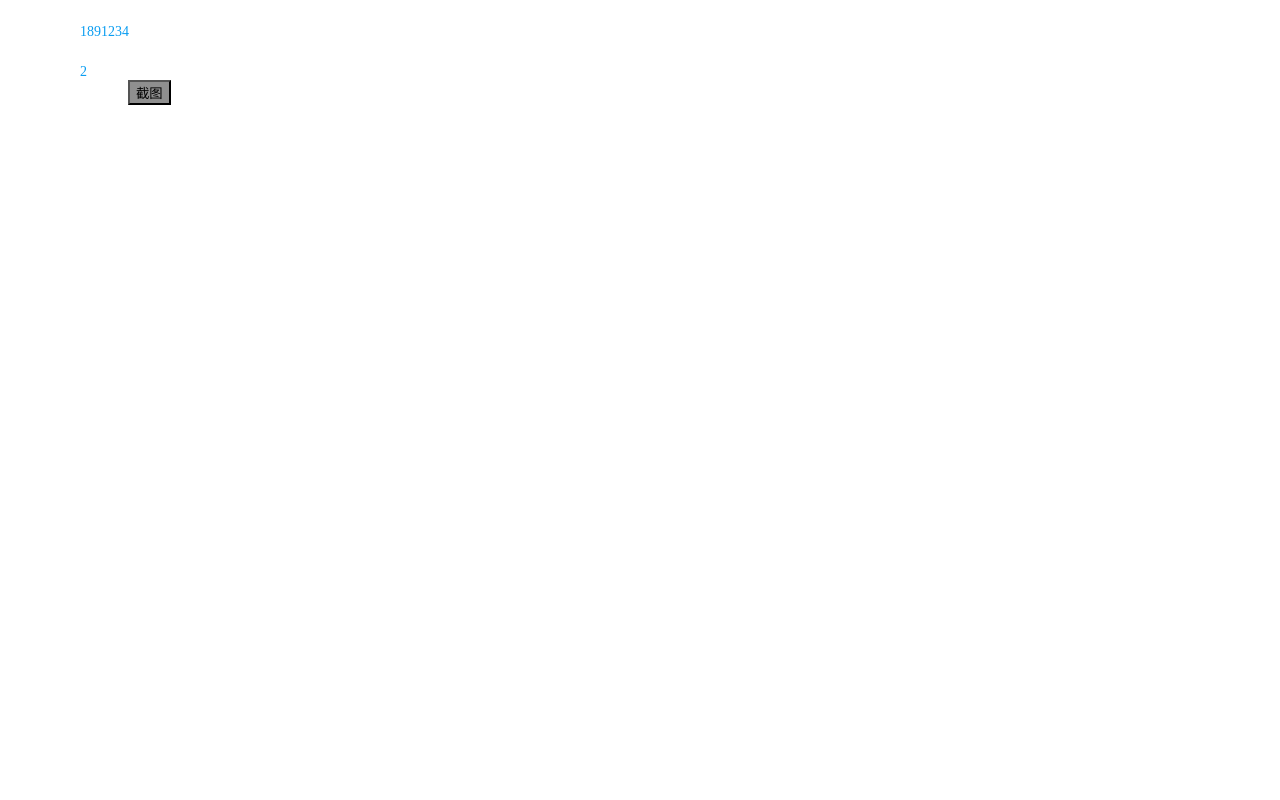
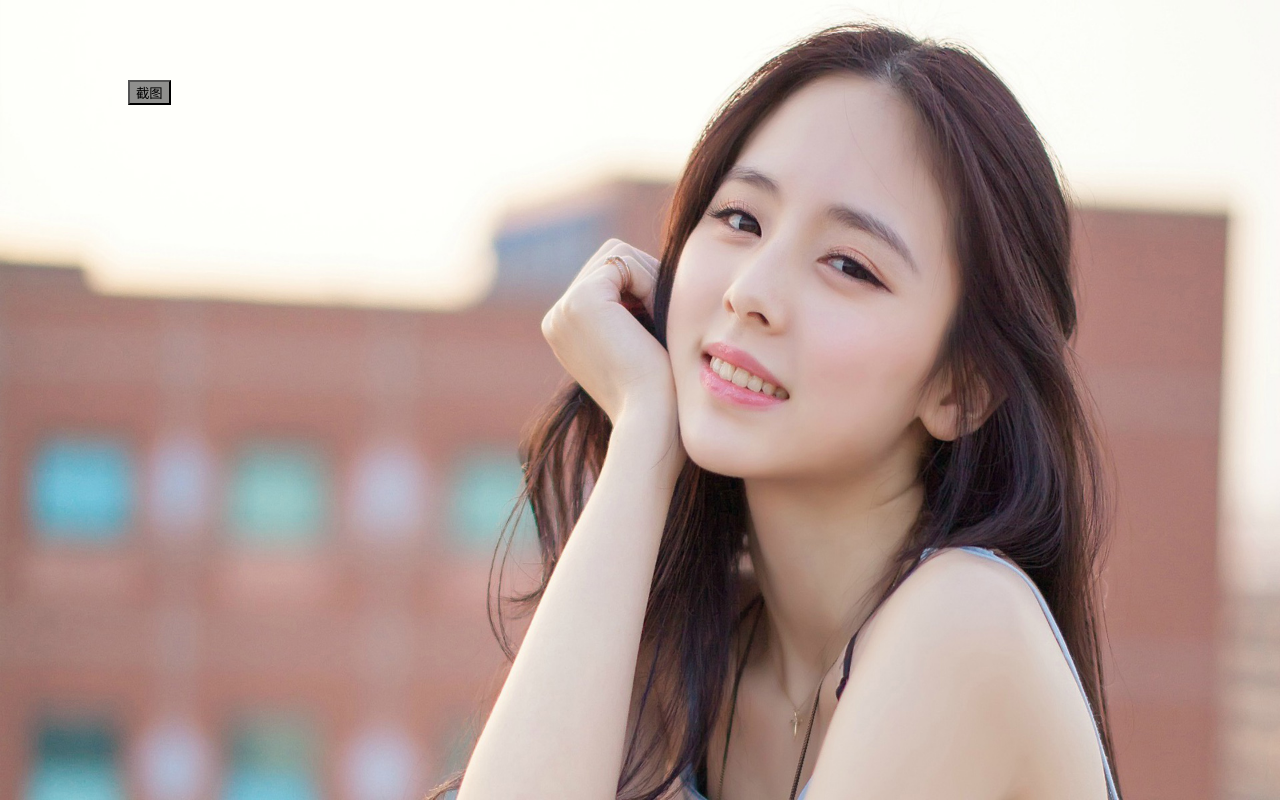
Before and after one commit to bailihua93/screenShot, a website: page index.html in a window 1280 px wide. Drawn offline with Linux system fonts and the light colour scheme.

```diff
--- a/index.html
+++ b/index.html
@@ -58,19 +58,8 @@
 </head>
 
 <body>
-    <!-- <img id="img" src="./meinv.jpg" alt=""> -->
-    <ul>
-        <li>1891234</li>
-        <li>2 </li>
-        <li></li>
-        <li></li>
-        <li></li>
-        <li></li>
-        <li></li>
-        <li></li>
-        <li></li>
-        <li></li>
-    </ul>
+    <img id="img" src="./meinv.jpg" alt="">
+
     <button id="screenShot">截图</button>
     <script src="./js/html2canvas.min.js"></script>
     <script src="./js/jquery.min.js"></script>
```
Also changed, not shown: js/screenShot.js (line endings or trailing spaces).
